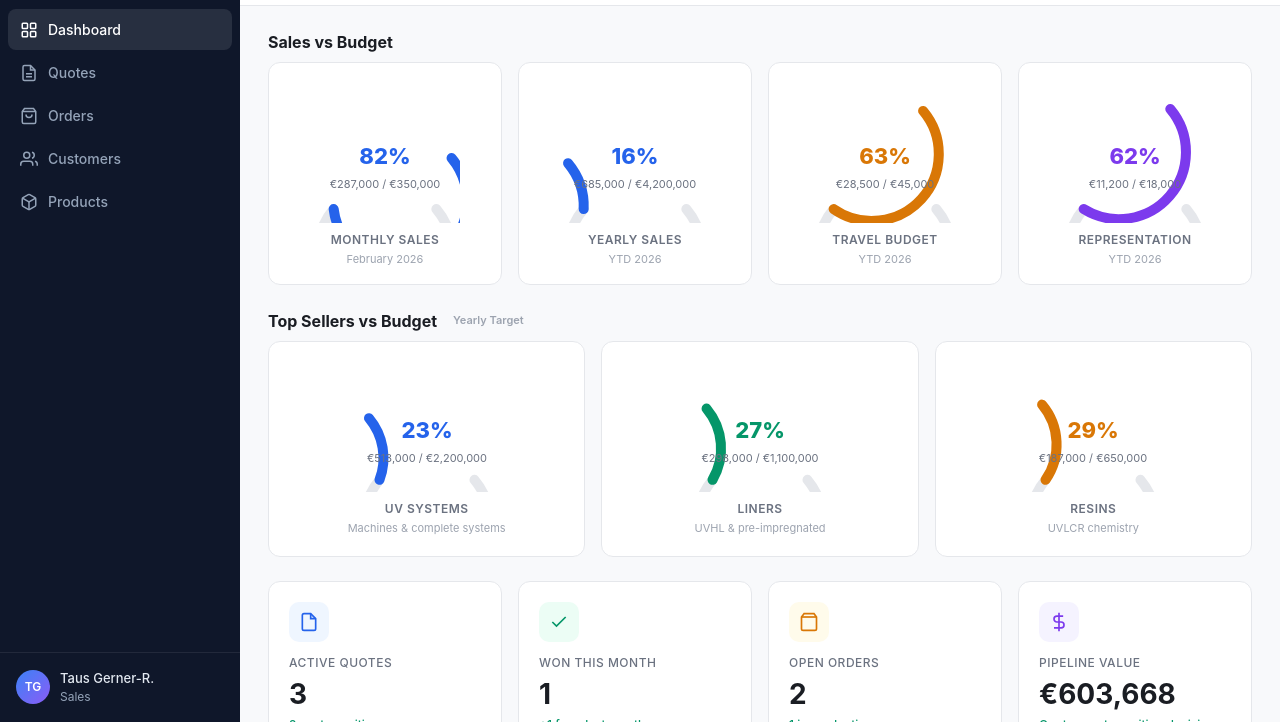
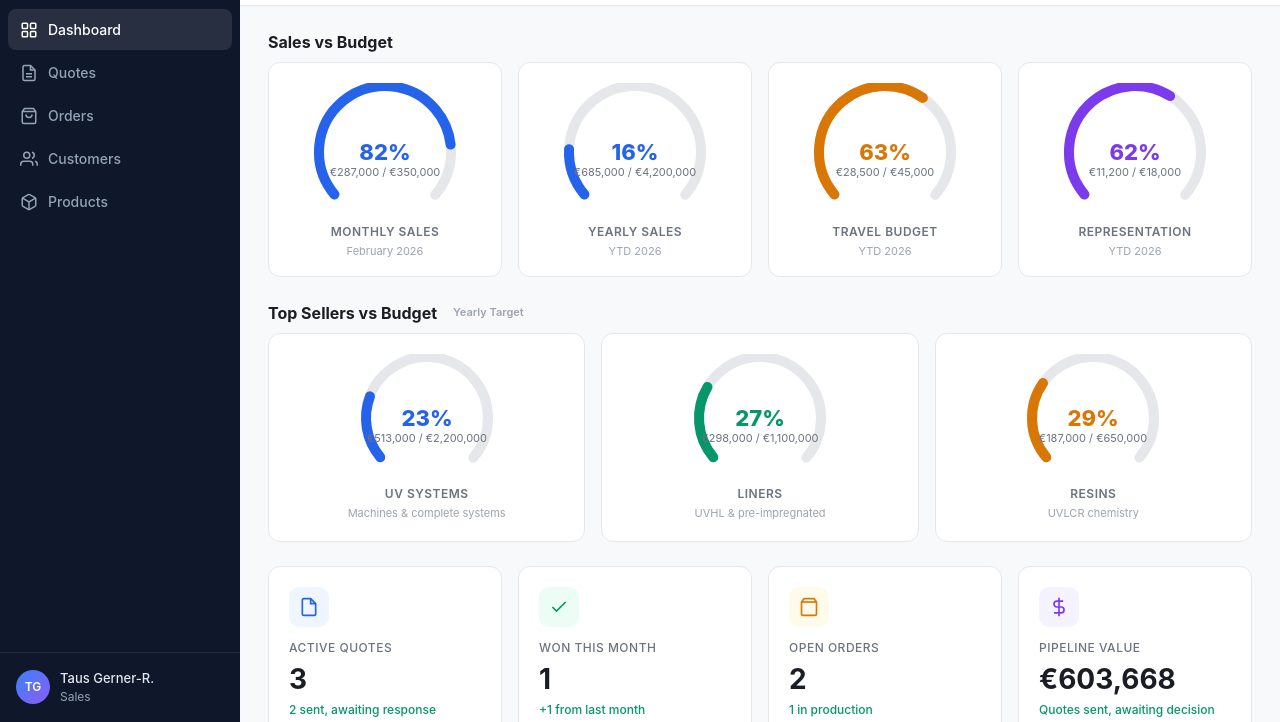
Before and after one commit to TausStorm/resersher, a plain HTML site: page docs/index.html in a window 1280 px wide. Shown: the part 78-800 px from the top of the page. Drawn offline with Linux system fonts and the light colour scheme.

Commit message:
fix: rewrite gauge SVG using circle+dasharray — reliable arc rendering

```diff
--- a/docs/index.html
+++ b/docs/index.html
@@ -1673,45 +1673,36 @@ function getCustomer(id) { return DATA.customers.find(c => c.id === id); }
 function getProduct(id) { return DATA.products.find(p => p.id === id); }
 function getActivities(customerId) { return DATA.activities.filter(function(a) { return a.customer === customerId; }).sort(function(a, b) { return b.date.localeCompare(a.date); }); }
 
-// SVG Speedometer gauge builder
+// SVG Speedometer gauge builder (circle + stroke-dasharray approach)
 function buildGauge(actual, target, size, color, showAmounts) {
-  var pct = Math.min(actual / target, 1.2); // allow up to 120%
+  var pct = Math.min(actual / target, 1.2);
   var displayPct = Math.round((actual / target) * 100);
-  var radius = (size - 16) / 2;
+  var sw = 10;
+  var radius = (size - sw - 8) / 2;
   var cx = size / 2;
-  var cy = size / 2 + 8;
-  // Arc from 220deg to -40deg (total 260deg sweep)
-  var startAngle = 220 * Math.PI / 180;
-  var totalSweep = 260 * Math.PI / 180;
-  var endAngle = startAngle - totalSweep;
-  var fillSweep = totalSweep * Math.min(pct, 1);
-
-  function polarToCart(angle, r) {
-    return { x: cx + r * Math.cos(angle), y: cy - r * Math.sin(angle) };
-  }
-
-  var bgStart = polarToCart(startAngle, radius);
-  var bgEnd = polarToCart(endAngle, radius);
-  var fillEnd = polarToCart(startAngle - fillSweep, radius);
-  var largeArcBg = totalSweep > Math.PI ? 1 : 0;
-  var largeArcFill = fillSweep > Math.PI ? 1 : 0;
-
-  // Pick color based on percentage if not specified
+  var svgH = Math.round(size * 0.88);
+  var cy = Math.round(svgH * 0.52);
+  var circ = 2 * Math.PI * radius;
+  var arcDeg = 260;
+  var arcLen = (arcDeg / 360) * circ;
+  var gapLen = circ - arcLen;
+  var fillLen = arcLen * Math.min(pct, 1);
+  // rotate so gap sits at the bottom: 90° (south) + half-gap (50°) = 140°
+  var rot = 140;
+
   var gaugeColor = color || (displayPct >= 90 ? '#059669' : displayPct >= 60 ? '#2563eb' : displayPct >= 40 ? '#d97706' : '#dc2626');
-  // Over budget for expense items - show red
   if (pct > 1 && (color === '#d97706' || color === '#7c3aed')) gaugeColor = '#dc2626';
 
   var amountText = '';
   if (showAmounts !== false) {
-    amountText = '<text x="' + cx + '" y="' + (cy + 22) + '" text-anchor="middle" class="gauge-amounts">' +
-      formatCurrency(actual).replace(/,/g, ',') + ' / ' + formatCurrency(target).replace(/,/g, ',') +
-    '</text>';
+    amountText = '<text x="' + cx + '" y="' + (cy + 24) + '" text-anchor="middle" class="gauge-amounts">' +
+      formatCurrency(actual) + ' / ' + formatCurrency(target) + '</text>';
   }
 
-  return '<svg class="gauge-svg" width="' + size + '" height="' + (size - 10) + '" viewBox="0 0 ' + size + ' ' + (size - 10) + '">' +
-    '<path d="M ' + bgStart.x + ' ' + bgStart.y + ' A ' + radius + ' ' + radius + ' 0 ' + largeArcBg + ' 0 ' + bgEnd.x + ' ' + bgEnd.y + '" fill="none" stroke="#e5e7eb" stroke-width="10" stroke-linecap="round"/>' +
-    (pct > 0 ? '<path d="M ' + bgStart.x + ' ' + bgStart.y + ' A ' + radius + ' ' + radius + ' 0 ' + largeArcFill + ' 0 ' + fillEnd.x + ' ' + fillEnd.y + '" fill="none" stroke="' + gaugeColor + '" stroke-width="10" stroke-linecap="round"/>' : '') +
-    '<text x="' + cx + '" y="' + (cy - 2) + '" text-anchor="middle" class="gauge-value-text" style="fill:' + gaugeColor + '">' + displayPct + '%</text>' +
+  return '<svg class="gauge-svg" width="' + size + '" height="' + svgH + '" viewBox="0 0 ' + size + ' ' + svgH + '">' +
+    '<circle cx="' + cx + '" cy="' + cy + '" r="' + radius + '" fill="none" stroke="#e5e7eb" stroke-width="' + sw + '" stroke-linecap="round" stroke-dasharray="' + arcLen + ' ' + gapLen + '" transform="rotate(' + rot + ' ' + cx + ' ' + cy + ')"/>' +
+    (pct > 0 ? '<circle cx="' + cx + '" cy="' + cy + '" r="' + radius + '" fill="none" stroke="' + gaugeColor + '" stroke-width="' + sw + '" stroke-linecap="round" stroke-dasharray="' + fillLen + ' ' + circ + '" transform="rotate(' + rot + ' ' + cx + ' ' + cy + ')"/>' : '') +
+    '<text x="' + cx + '" y="' + cy + '" text-anchor="middle" dominant-baseline="central" class="gauge-value-text" style="fill:' + gaugeColor + '">' + displayPct + '%</text>' +
     amountText +
   '</svg>';
 }
```
